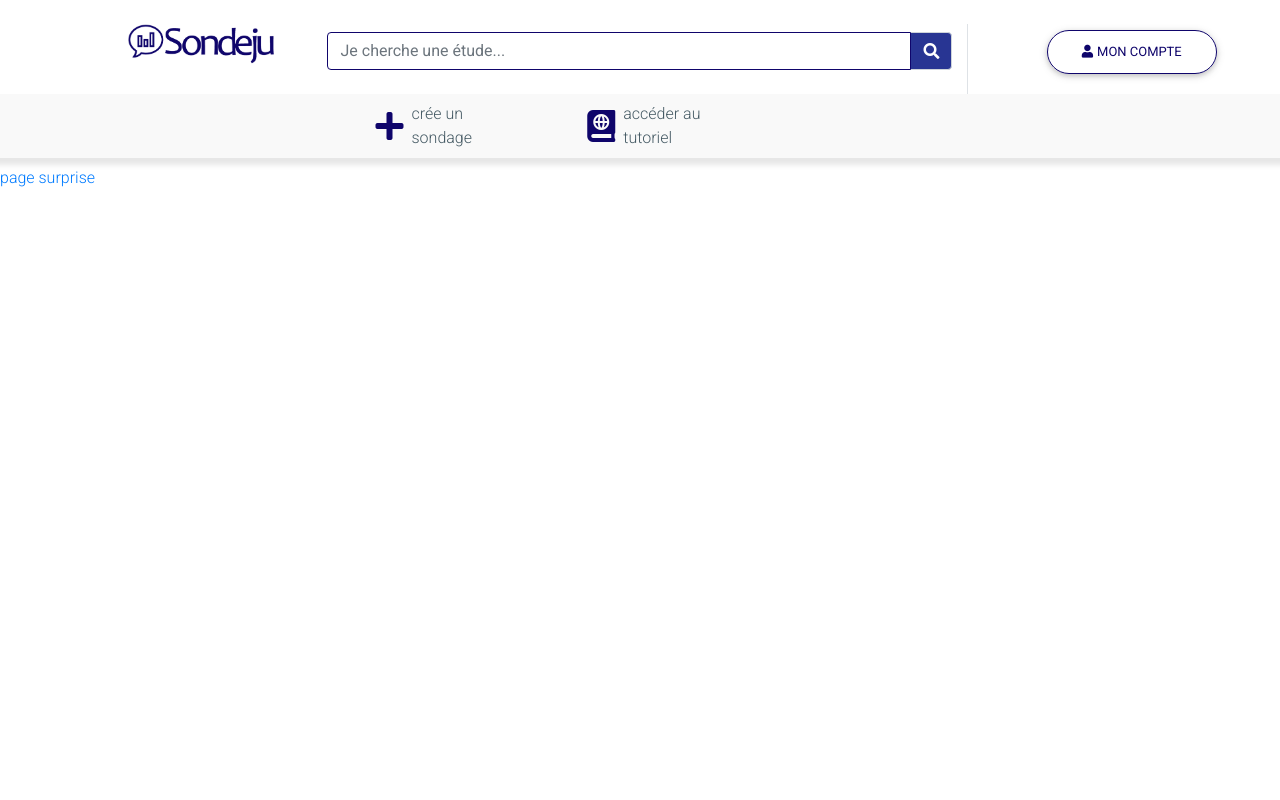
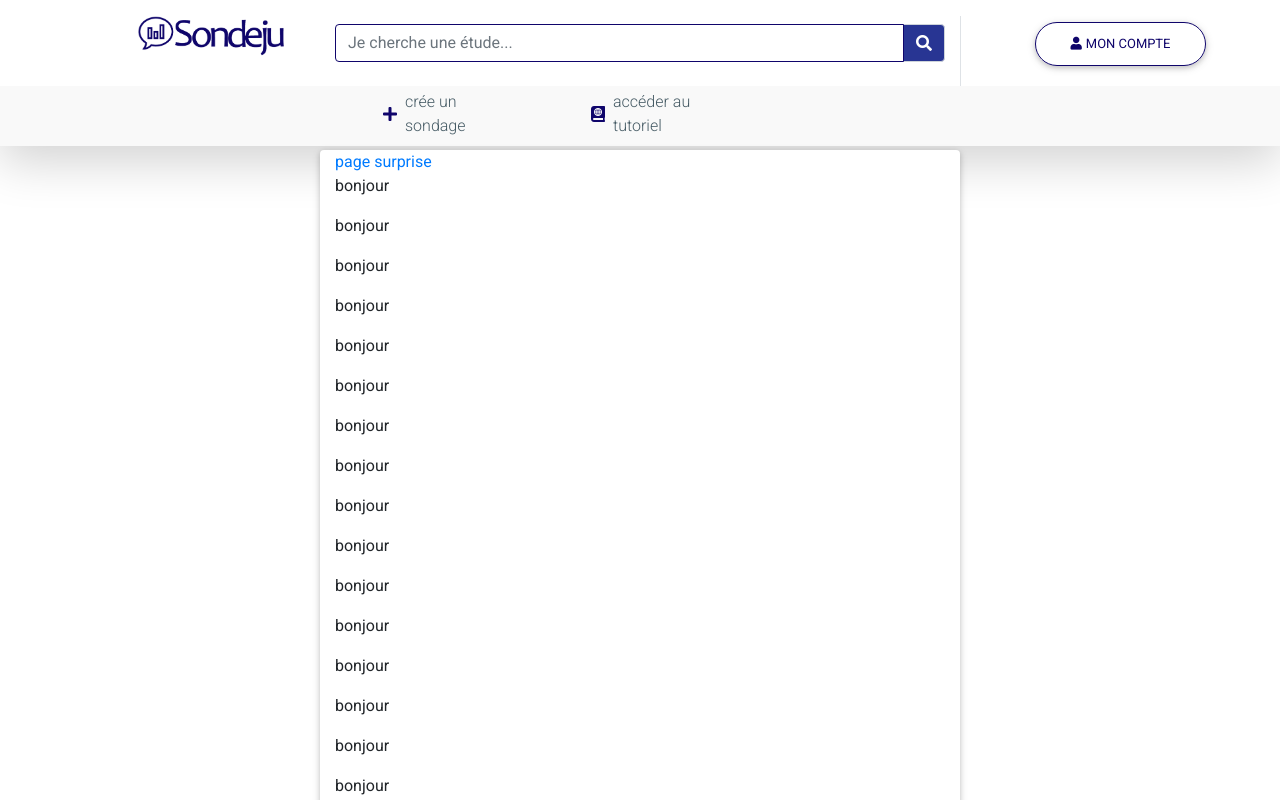
Before and after one commit to Antoine68/sondeju, a React (Create React App) app: page / in a window 1280 px wide. Shown: the top 800 px of the page. Built offline with nearby package versions, Linux system fonts and the light colour scheme.

Commit message:
amélioration navbar

```diff
--- a/package.json
+++ b/package.json
@@ -7,10 +7,13 @@
     "@testing-library/react": "^11.2.6",
     "@testing-library/user-event": "^12.8.3",
     "bootstrap": "^4.6.0",
+    "jquery": "^3.6.0",
     "mdbreact": "^5.0.2",
+    "node-sass": "^6.0.0",
     "react": "^17.0.2",
     "react-bootstrap": "^1.6.0",
     "react-dom": "^17.0.2",
+    "react-dropdown": "^1.9.2",
     "react-router-dom": "^5.2.0",
     "react-scripts": "^1.1.5",
     "web-vitals": "^1.1.1"
--- a/src/components/App.js
+++ b/src/components/App.js
@@ -1,6 +1,8 @@
 import React from "react";
 import { BrowserRouter, Route, Link } from "react-router-dom";
 import Header from './Header';
+import NewsFeed from "./NewsFeed";
+import './../styles/App.css';
 
 class App extends React.Component {
 
@@ -22,8 +24,8 @@ class Home extends React.Component {
   render()  {
     return (
       <div>
-        <Header></Header>
-        <Link to="/tableau-de-jp-baur">page surprise</Link>
+        <div class="index2 shadow-lg mb-1"><Header></Header></div>
+        <div class="index1"><NewsFeed></NewsFeed></div>
       </div>
     );
   }
--- a/src/components/Header.js
+++ b/src/components/Header.js
@@ -5,16 +5,16 @@ import 'bootstrap-css-only/css/bootstrap.min.css';
 import 'mdbreact/dist/css/mdb.css';
 import { MDBBtn } from "mdbreact";
 import './../styles/header.css';
+import Dropdown from 'react-dropdown';
+import 'react-dropdown/style.css';
 
 import React, { Fragment } from "react";
-
-<script src="https://code.jquery.com/jquery-3.6.0.min.js"></script>
 
 export default class Header extends React.Component {
   render()  {
     return (
-      <header class="container mw-100 py-2 inline m-0 p-0">
-        <div class="row bg-white">
+      <header class="container mw-100 m-0 p-0">
+        <div class="row bg-white m-0">
 
           <div class="col-lg-1 col-md-0"></div>
 
@@ -23,7 +23,7 @@ export default class Header extends React.Component {
           </a>
 
 
-          <div class="col-lg-6 col-md-12 text-center">
+          <div class="col-lg-6 col-md-12 text-left">
             <Searchbar></Searchbar>
           </div>
 
@@ -33,27 +33,28 @@ export default class Header extends React.Component {
 
         </div>
 
-        <div class="row bg-grey shadow-bottom">
+        <div class="row bg-grey shadow-bottom mw-100 m-0 p-0 ">
 
           <div class="col-lg-3 col-md-0"></div>
 
           <div class="col-lg-6 col-md-12 text-center">
             <div class="row">
 
-              <a class="ml-5 col-lg-3 text-left mt-2 mb-2 d-flex align-items-center" href="#">
-              <i class="fas fa-plus blue-color fa-2x mr-2" aria-hidden="true"></i>
-                <div class="text color-grey">crée un sondage</div>
+              <a class="ml-5 col-lg-3 text-left mt-1 mb-2 d-flex align-items-center" href="#">
+              <i class="fas fa-plus blue-color fa-1x mr-2" aria-hidden="true"></i>
+                <div class="text color-grey hover-texte">crée un sondage</div>
               </a>
 
-              <a class="ml-5 col-lg-3 text-left mt-2 mb-2 d-flex align-items-center" href="#">
-              <i class="fas fa-atlas blue-color fa-2x mr-2" aria-hidden="true"></i>
-                <div class="text color-grey">accéder au tutoriel</div>
+              <a class="ml-5 col-lg-3 text-left mt-1 mb-2 d-flex align-items-center" href="#">
+              <i class="fas fa-atlas blue-color fa-1x mr-2" aria-hidden="true"></i>
+                <div class="text color-grey hover-texte">accéder au tutoriel</div>
               </a>
 
             </div>
           </div>
 
-          <div class="col-lg-3 col-md-0"></div>
+          <div class="col-lg-3 col-md-0 m-0 p-0"></div>
+
         </div>
       </header>
     );
--- /dev/null
+++ b/src/components/NewsFeed.js
@@ -0,0 +1,72 @@
+import 'bootstrap/dist/css/bootstrap.min.css'
+
+import '@fortawesome/fontawesome-free/css/all.min.css';
+import 'bootstrap-css-only/css/bootstrap.min.css';
+import 'mdbreact/dist/css/mdb.css';
+import './../styles/newsFeed.css';
+import 'react-dropdown/style.css';
+import { Link } from "react-router-dom";
+
+import React from "react";
+
+export default class NewsFeed extends React.Component {
+  render()  {
+    return (
+      <div class="container mw-100 m-0 p-0">
+          <div class="row mw-100 m-0 p-0">
+              <div class="col-lg-3"></div>
+              <div class="col-lg-6 card">
+              <Link to="/tableau-de-jp-baur">page surprise</Link>
+              <p>bonjour</p>
+              <p>bonjour</p>
+              <p>bonjour</p>
+              <p>bonjour</p>
+              <p>bonjour</p>
+              <p>bonjour</p>
+              <p>bonjour</p>
+              <p>bonjour</p>
+              <p>bonjour</p>
+              <p>bonjour</p>
+              <p>bonjour</p>
+              <p>bonjour</p>
+              <p>bonjour</p>
+              <p>bonjour</p>
+              <p>bonjour</p>
+              <p>bonjour</p>
+              <p>bonjour</p>
+              <p>bonjour</p>
+              <p>bonjour</p>
+              <p>bonjour</p>
+              <p>bonjour</p>
+              <p>bonjour</p>
+              <p>bonjour</p>
+              <p>bonjour</p>
+              <p>bonjour</p>
+              <p>bonjour</p>
+              <p>bonjour</p>
+              <p>bonjour</p>
+              <p>bonjour</p>
+              <p>bonjour</p>
+              <p>bonjour</p>
+              <p>bonjour</p>
+              <p>bonjour</p>
+              <p>bonjour</p>
+              <p>bonjour</p>
+              <p>bonjour</p>
+              <p>bonjour</p>
+              <p>bonjour</p>
+              <p>bonjour</p>
+              <p>bonjour</p>
+              <p>bonjour</p>
+              <p>bonjour</p>
+              <p>bonjour</p>
+              <p>bonjour</p>
+              <p>bonjour</p>
+              </div>
+              <div class="col-lg-3"></div>
+          </div>
+
+      </div>
+    );
+  }
+}
--- a/src/styles/App.css
+++ b/src/styles/App.css
@@ -1,38 +1,7 @@
-.App {
-  text-align: center;
+.index1{
+  z-index: 1;
 }
 
-.App-logo {
-  height: 40vmin;
-  pointer-events: none;
+.index2{
+  z-index: 6;
 }
-
-@media (prefers-reduced-motion: no-preference) {
-  .App-logo {
-    animation: App-logo-spin infinite 20s linear;
-  }
-}
-
-.App-header {
-  background-color: #282c34;
-  min-height: 100vh;
-  display: flex;
-  flex-direction: column;
-  align-items: center;
-  justify-content: center;
-  font-size: calc(10px + 2vmin);
-  color: white;
-}
-
-.App-link {
-  color: #61dafb;
-}
-
-@keyframes App-logo-spin {
-  from {
-    transform: rotate(0deg);
-  }
-  to {
-    transform: rotate(360deg);
-  }
-}
--- a/src/styles/header.css
+++ b/src/styles/header.css
@@ -33,12 +33,11 @@ border-bottom-left-radius: 0.25rem;
 border: 1px solid #0F056B;
 }
 
-.shadow-bottom {
-    -moz-box-shadow:    0px 13px 5px -6px rgb(231, 231, 231);
-    -webkit-box-shadow: 0px 13px 5px -6px rgb(231, 231, 231);
-    box-shadow:         0px 13px 5px -6px rgb(231, 231, 231);
-}
-
 .bg-grey{
     background-color: #F9F9F9;
 }
+
+.hover-texte:hover{
+    color :#0F056B;
+    font-weight: bold;
+}
--- /dev/null
+++ b/src/styles/newsFeed.css
@@ -0,0 +1,3 @@
+.bg-content{
+    background-color: rgb(211, 197, 197);
+  }
```
Also changed, not shown: 1 other file (tests, documents, lock files or other folders).
